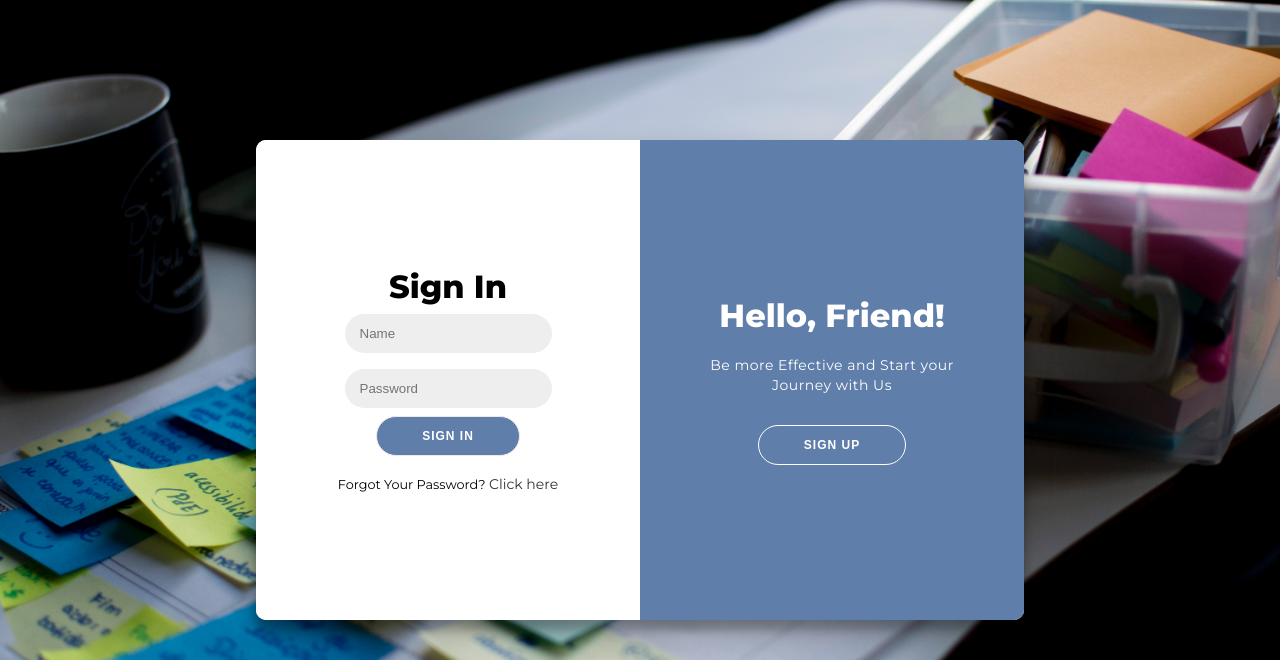
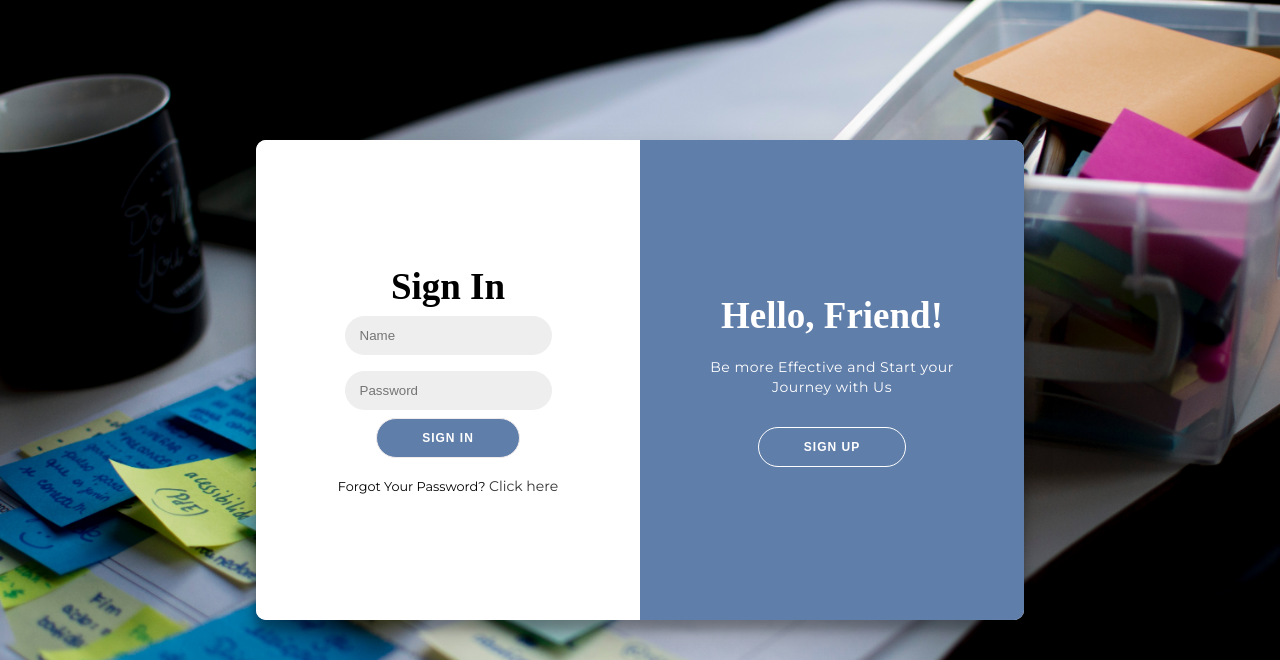
Before and after one commit to TejalKhade28/Xecute, a PHP site: page /signlog.php in a window 1280 px wide. Shown: the top 660 px of the page. Run offline with PHP 8.4, Linux system fonts and the light colour scheme.

Commit message:
Changes in text of signlog.php

```diff
--- a/signlog.php
+++ b/signlog.php
@@ -34,6 +34,11 @@
             /* background: #3AB4F2;
             background: #7FB5FF; */
         }
+        h1{
+            font-family: ‘Georgia’, serif;
+            font-weight: bolder;
+            font-size: 37px;
+        }
 
 
     </style>
@@ -45,7 +50,7 @@
         <div class="form-container sign-up-container">
 
             <form action="registration.php" method="post">
-                <h1>Register Here</h1>
+                <h1>Sign Up</h1>
                 <!-- <div class="social-container">
                     <a href="#" class="social"><i class="fa fa-facebook"></i></a>
                     <a href="#" class="social"><i class="fa fa-google"></i></a>
```
